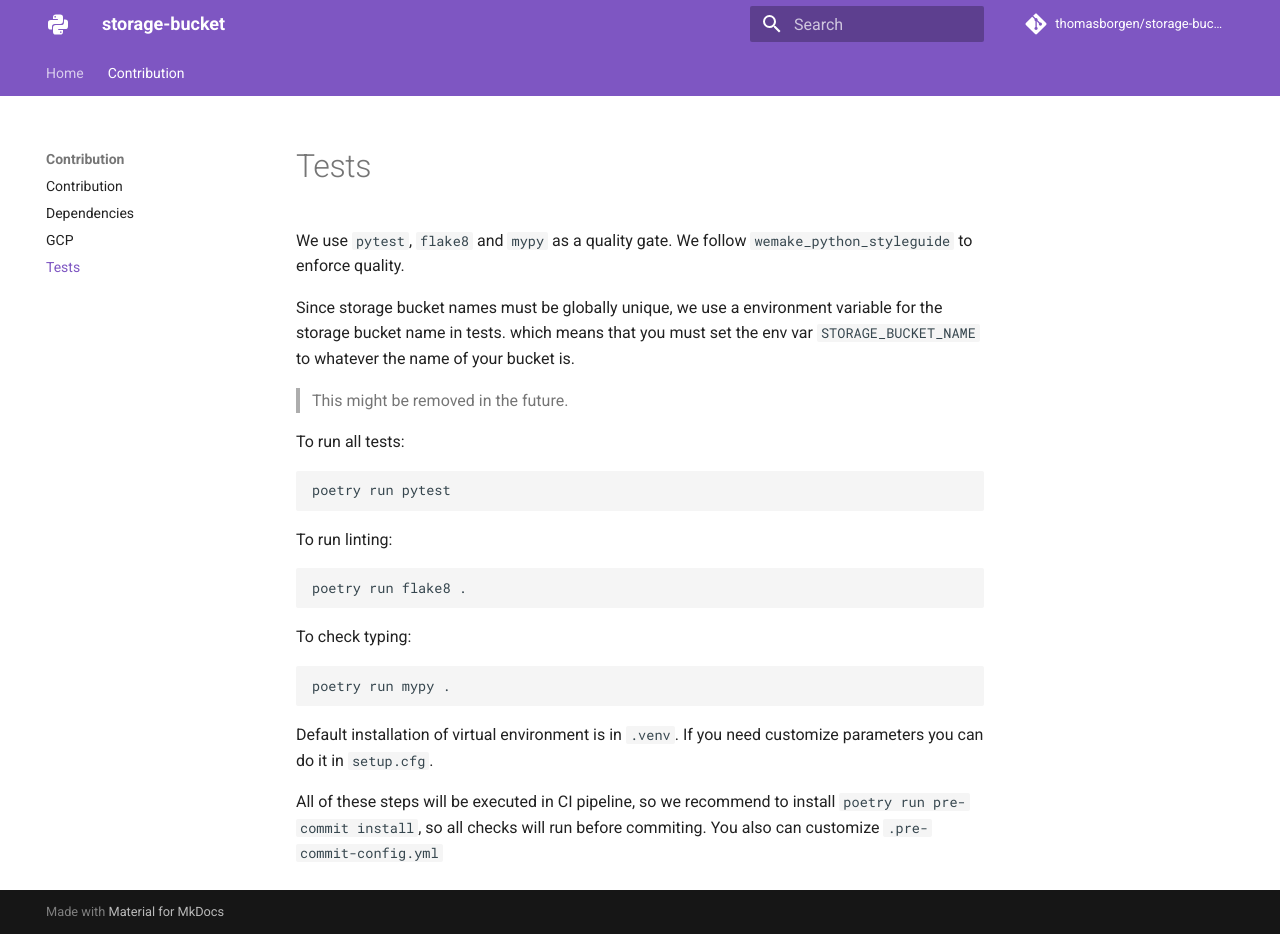
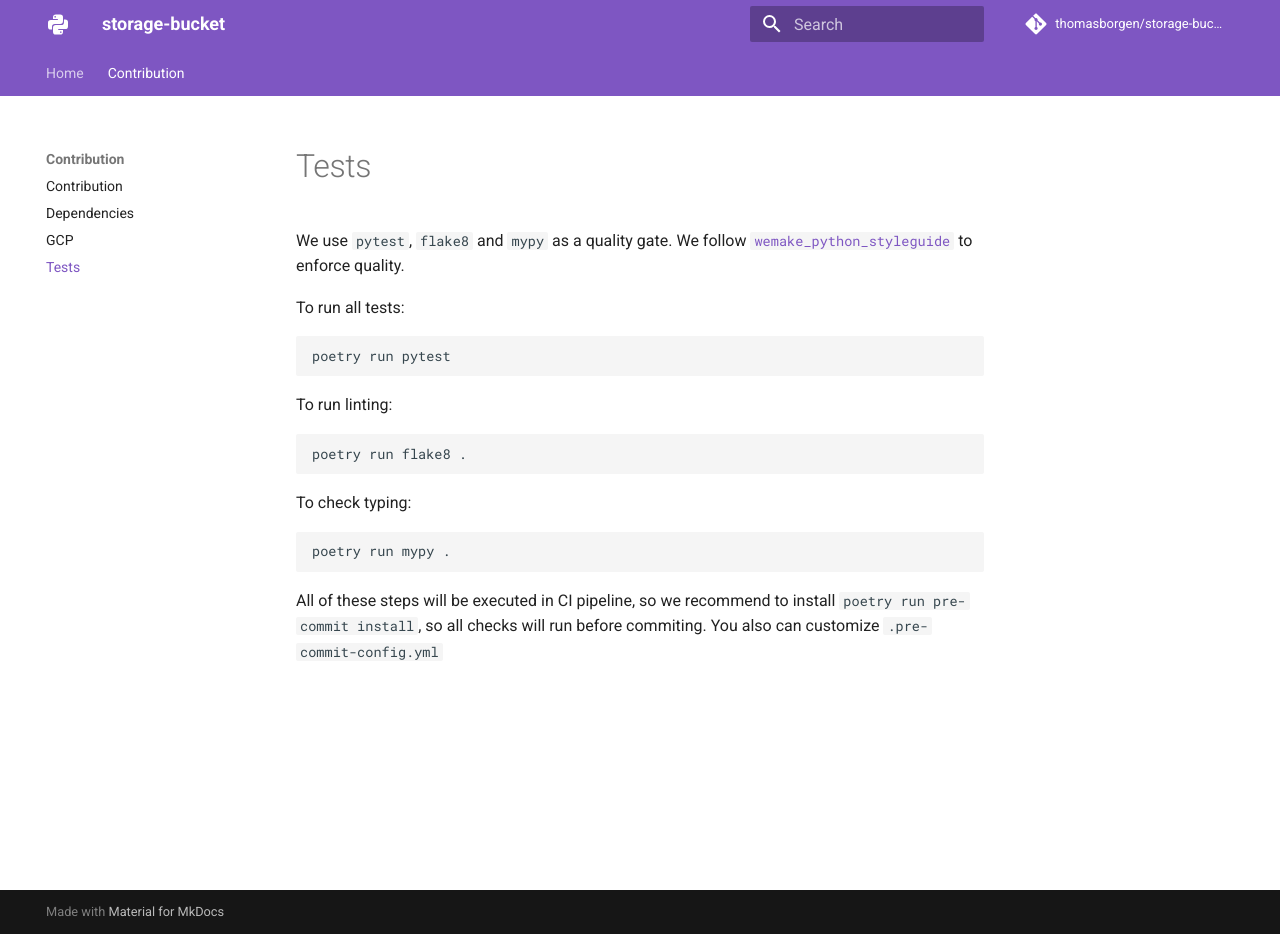
Before and after one commit to thomasborgen/storage-bucket, an MkDocs documentation site: the page built from docs/contrib/tests.md, in a window 1280 px wide and 934 px high. Built offline with MkDocs 1.6.1 and Material for MkDocs 9.7.7, drawn with Linux system fonts in a browser that asks for light colours; comment, search, counter and statistics services are not loaded.

Commit message:
Improve docs

````diff
--- a/docs/contrib/tests.md
+++ b/docs/contrib/tests.md
@@ -1,7 +1,4 @@
-We use `pytest`, `flake8` and `mypy` as a quality gate. We follow `wemake_python_styleguide` to enforce quality.
-
-Since storage bucket names must be globally unique, we use a environment variable for the storage bucket name in tests. which means that you must set the env var `STORAGE_BUCKET_NAME` to whatever the name of your bucket is.
->This might be removed in the future.
+We use `pytest`, `flake8` and `mypy` as a quality gate. We follow [`wemake_python_styleguide`](https://wemake-python-stylegui.de/en/latest/) to enforce quality.
 
 To run all tests:
 
@@ -21,6 +18,4 @@ To check typing:
 poetry run mypy .
 ```
 
-Default installation of virtual environment is in `.venv`. If you need customize parameters you can do it in `setup.cfg`.
-
 All of these steps will be executed in CI pipeline, so we recommend to install `poetry run pre-commit install`, so all checks will run before commiting. You also can customize `.pre-commit-config.yml`
````
Also changed, not shown: docs/faq.md (+2 -2 lines), docs/usage.md (+1 -1 lines).
